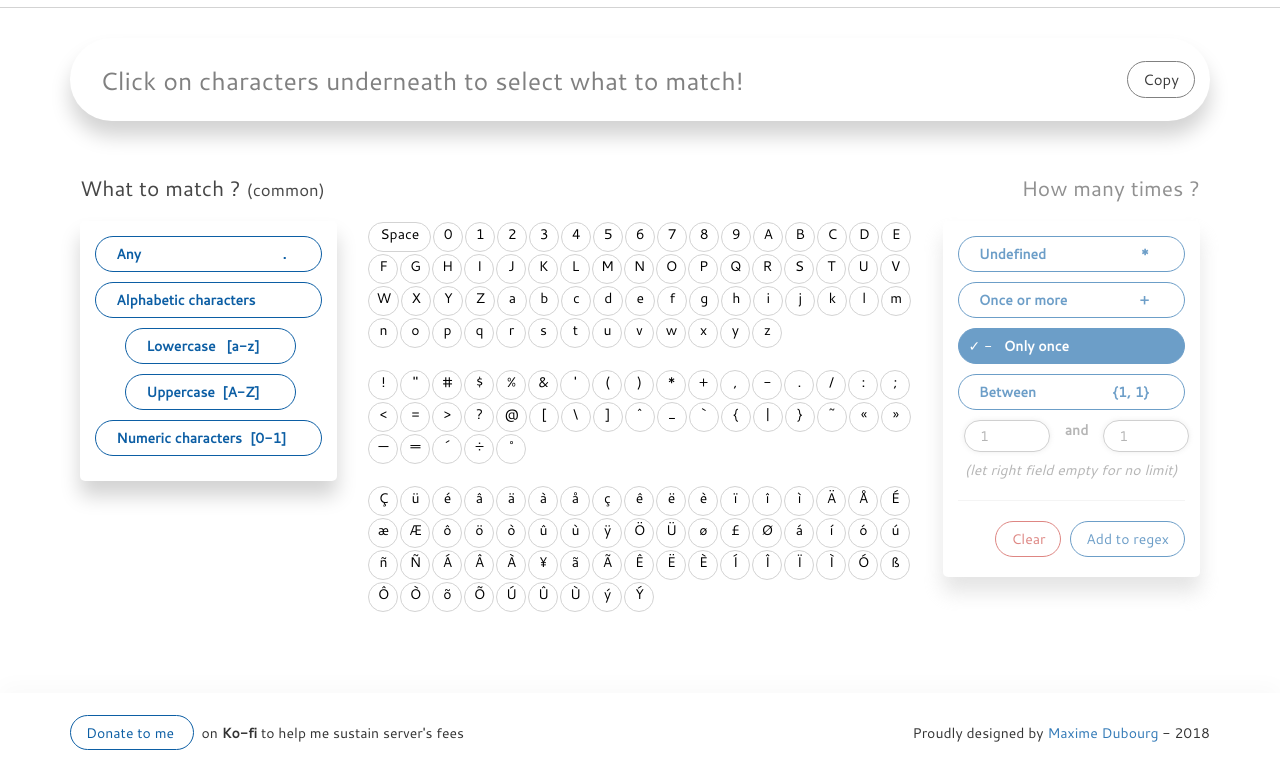
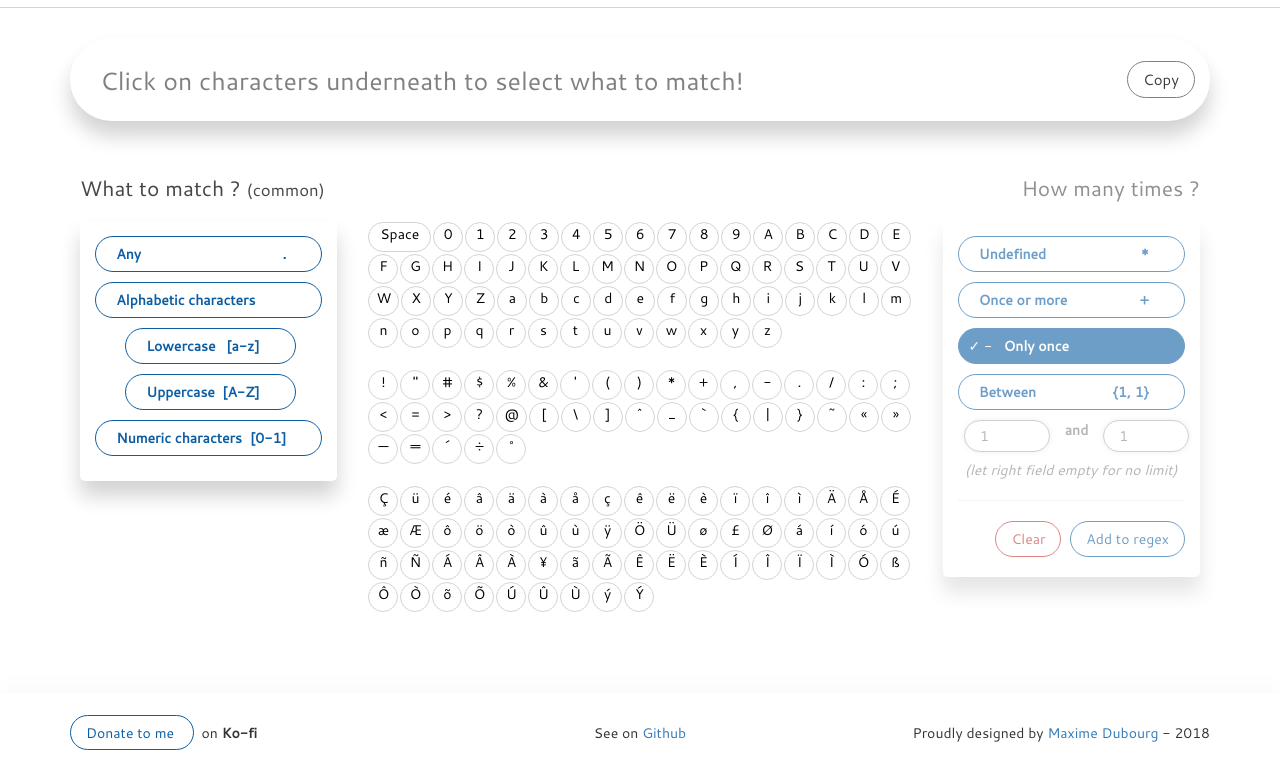
Before and after one commit to mdubourg001/regexplosion, a plain HTML site: page templates/index.html in a window 1280 px wide. Shown: the part 63-836 px from the top of the page. Drawn offline with Linux system fonts and the light colour scheme.

```diff
--- a/templates/index.html
+++ b/templates/index.html
@@ -291,15 +291,19 @@
 <footer>
     <div class="container">
         <div class="row">
-            <div class="col-sm-12 col-md-6">
+            <div class="col-sm-12 col-md-4">
                 <a class="btn btn-primary" target="_blank"
                    href="https://ko-fi.com/maximedubourg">
                     Donate to me
                 </a>
-                <span>&nbsp; on <b>Ko-fi</b> to help me sustain server's fees</span>
+                <span>&nbsp; on <b>Ko-fi</b></span>
             </div>
             <br class="visible-xs visible-sm">
-            <div class="col-sm-12  col-md-6 text-right">
+            <div class="col-sm-12  col-md-4 text-center">
+                <span>See on <a href="https://github.com/mdubourg001/regexplosion" target="_blank">Github</a></span>
+            </div>
+            <br class="visible-xs visible-sm">
+            <div class="col-sm-12  col-md-4 text-right">
                 <span>Proudly designed by
                 <a href="https://www.mdubourg.fr" target="_blank">Maxime Dubourg</a>
                      - 2018
```
